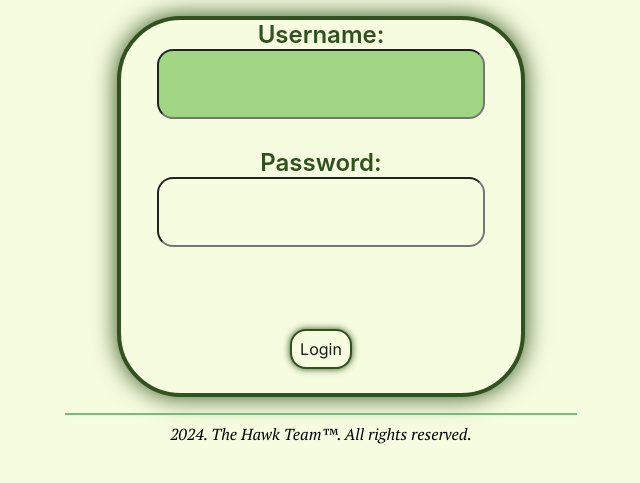
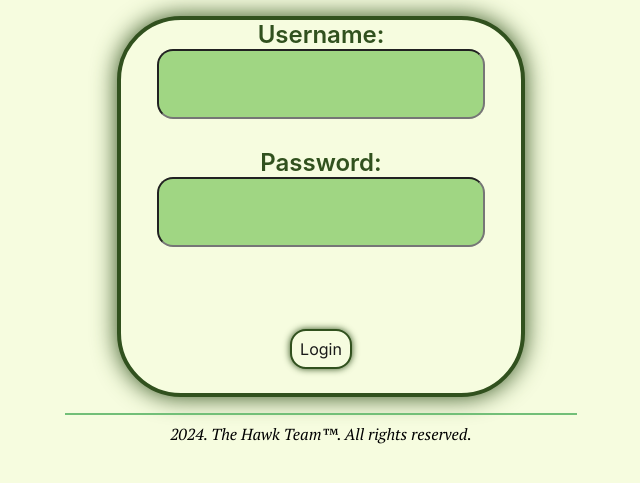
Before and after one commit to MartelleV/JobTestApplication, a PHP site: page /login.php in a window 1280 px wide. Shown: the part 188-671 px from the top of the page, without its empty margins (319-959 px from the left). Run offline with PHP 8.4, Linux system fonts and the light colour scheme.

Commit message:
change color of password block in log in

```diff
--- a/FrontEnd/styles/style.css
+++ b/FrontEnd/styles/style.css
@@ -357,7 +357,7 @@ dd {
 
 /* STYLING FOR LOGIN PAGE (LOGIN.PHP). */
 #password {
-    background-color: var(--background);
+    background-color: var(--block);
     color: var(--text);
     border-radius: 16px;
     font: 19px "Inter Semi Bold", sans-serif;
```
